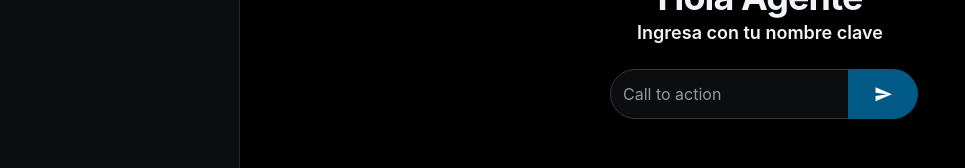
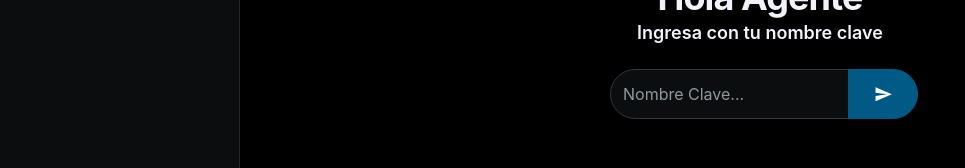
Before and after one commit to Charlie7532/JAB-60, a React (Vite) app: page / in a window 1280 px wide. Shown: the part 286-454 px from the top of the page, without its empty margins (0-965 px from the left). Built offline with nearby package versions, Linux system fonts and the light colour scheme.

Commit message:
Update Home.tsx

```diff
--- a/src/pages/Home.tsx
+++ b/src/pages/Home.tsx
@@ -44,7 +44,7 @@ export default function Home() {
 			<br />
 			<FormControl sx={{ width: '300px' }}>
 				<Input
-					placeholder="Call to action"
+					placeholder="Nombre Clave..."
 					value={name}
 					onChange={(e) => setName(e.target.value)}
 					sx={{ borderRadius: '9999px', height: '50px', paddingRight: 0 }}
```
